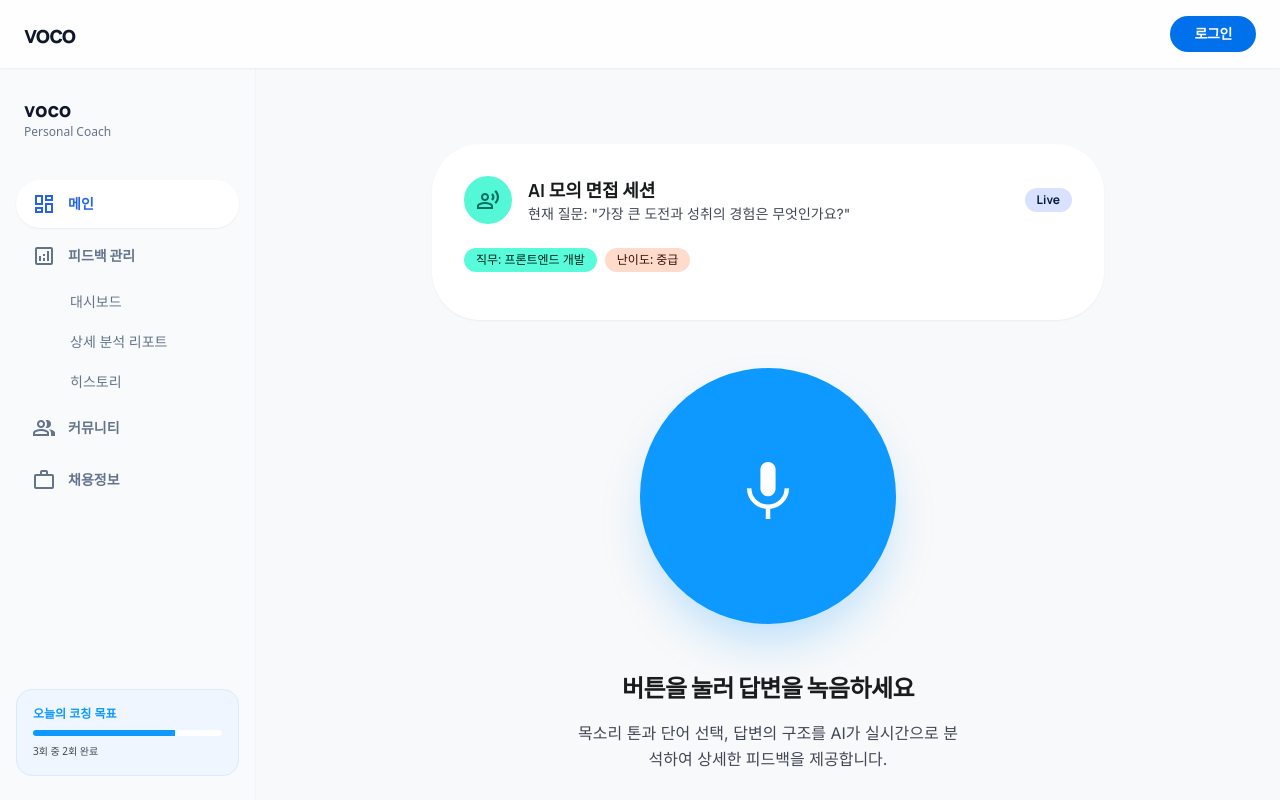
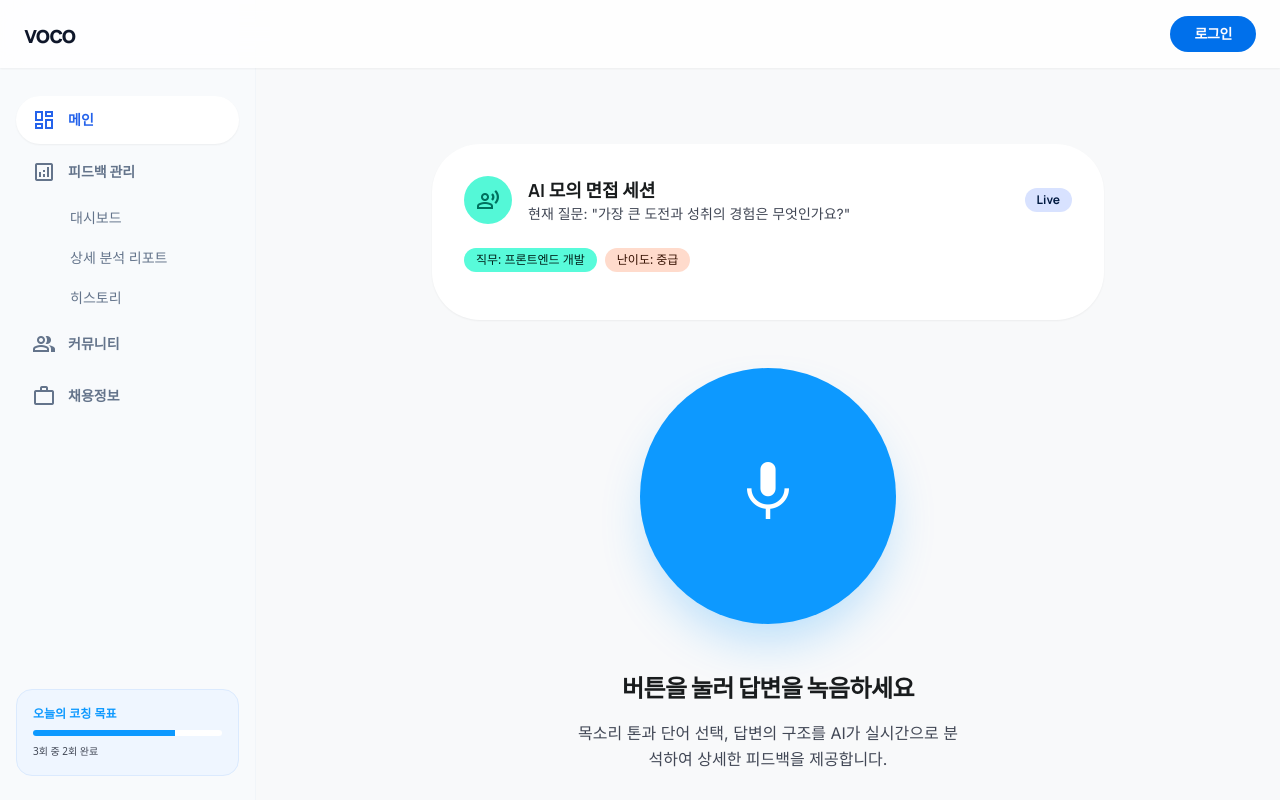
Before and after one commit to zzingni/VOCO_FE, a React (Vite) app: page / in a window 1280 px wide. Shown: the top 800 px of the page. Built offline with nearby package versions, Linux system fonts and the light colour scheme.

Commit message:
fix : sidebar 로고 중복 삭제

```diff
--- a/src/components/Sidebar.jsx
+++ b/src/components/Sidebar.jsx
@@ -8,10 +8,6 @@ const Sidebar = () => {
 
   return (
     <aside className="hidden lg:flex flex-col gap-2 px-4 py-6 h-screen w-64 fixed left-0 top-0 pt-24 bg-slate-50 dark:bg-slate-950 z-40 border-r border-slate-100 dark:border-slate-800">
-      <div className="mb-8 px-2">
-        <h2 className="text-xl font-black text-slate-900 dark:text-white font-headline">voco</h2>
-        <p className="text-xs text-slate-500 font-medium">Personal Coach</p>
-      </div>
       <nav className="space-y-1">
         <a
           className={`flex items-center gap-3 px-4 py-3 rounded-xl transition-all duration-200 font-headline text-sm font-semibold ${isMain ? 'bg-white dark:bg-slate-800 text-blue-600 dark:text-blue-400 shadow-sm' : 'text-slate-500 dark:text-slate-400 hover:bg-slate-200/50 dark:hover:bg-slate-800/50 hover:translate-x-1'}`}
@@ -65,7 +61,7 @@ const Sidebar = () => {
       <div className="mt-auto p-4 bg-blue-50 dark:bg-slate-800 rounded-2xl border border-blue-100 dark:border-slate-700">
         <p className="text-xs font-bold text-[#0D99FF] mb-2">오늘의 코칭 목표</p>
         <div className="w-full bg-white dark:bg-slate-700 rounded-full h-1.5 overflow-hidden">
-          <div className="bg-[#0D99FF] h-full" style={{width: "75%"}}></div>
+          <div className="bg-[#0D99FF] h-full" style={{ width: "75%" }}></div>
         </div>
         <p className="text-[10px] mt-2 text-on-surface-variant font-medium">3회 중 2회 완료</p>
       </div>
```
